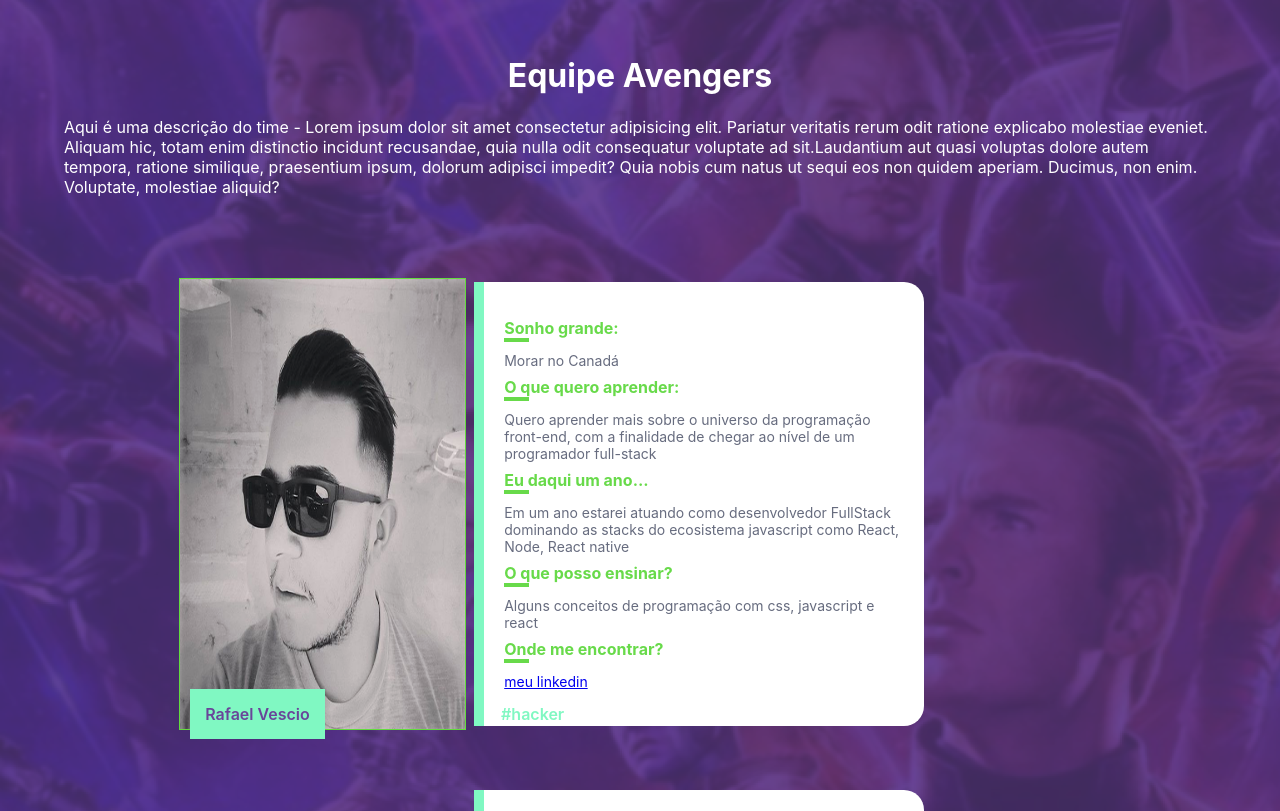
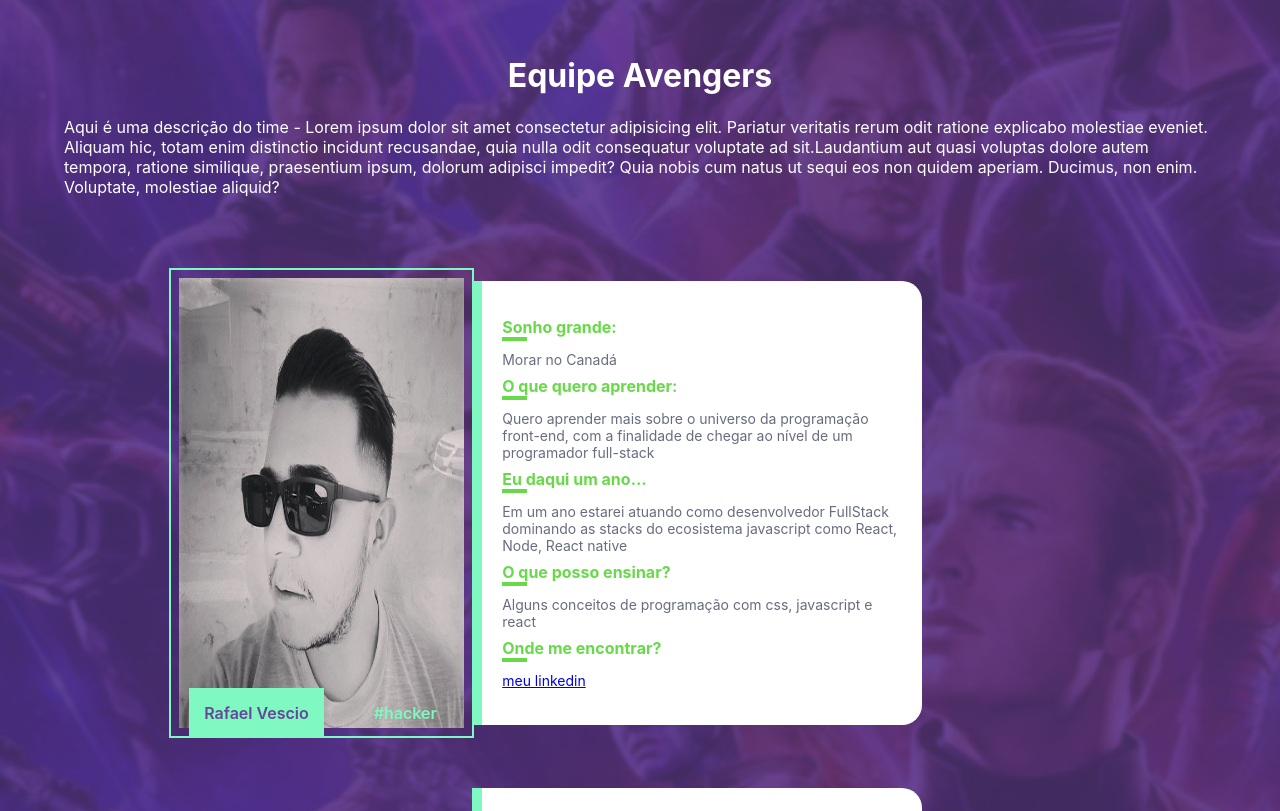
Before and after one commit to RafaelVsc/avengers_team_page, a React (Create React App) app: page / in a window 1280 px wide. Shown: the top 811 px of the page. Built offline with nearby package versions, Linux system fonts and the light colour scheme.

Commit message:
css adjustments 1.2

```diff
--- a/src/App.css
+++ b/src/App.css
@@ -37,7 +37,7 @@ body {
 }
 
 .card-img {
-  border: 1px solid #63DC3E;
+  /* border: 1px solid #63DC3E; */
   display: flex;
   height: 450px;
 }
@@ -48,10 +48,11 @@ body {
   width: 200px; */
   position: relative;
   width: 285px;
+  outline: 2px solid #80F8C2;
+  outline-offset: 8px;
 }
 
 .avenger-name {
-  width: 30%;
   position: absolute;
   font-weight: 600;
   display: flex;
@@ -70,6 +71,7 @@ body {
 
 .card-stack {
   color: #80F8C2;
+  margin-left: 50px;
 }
 
 .card-description {
```
